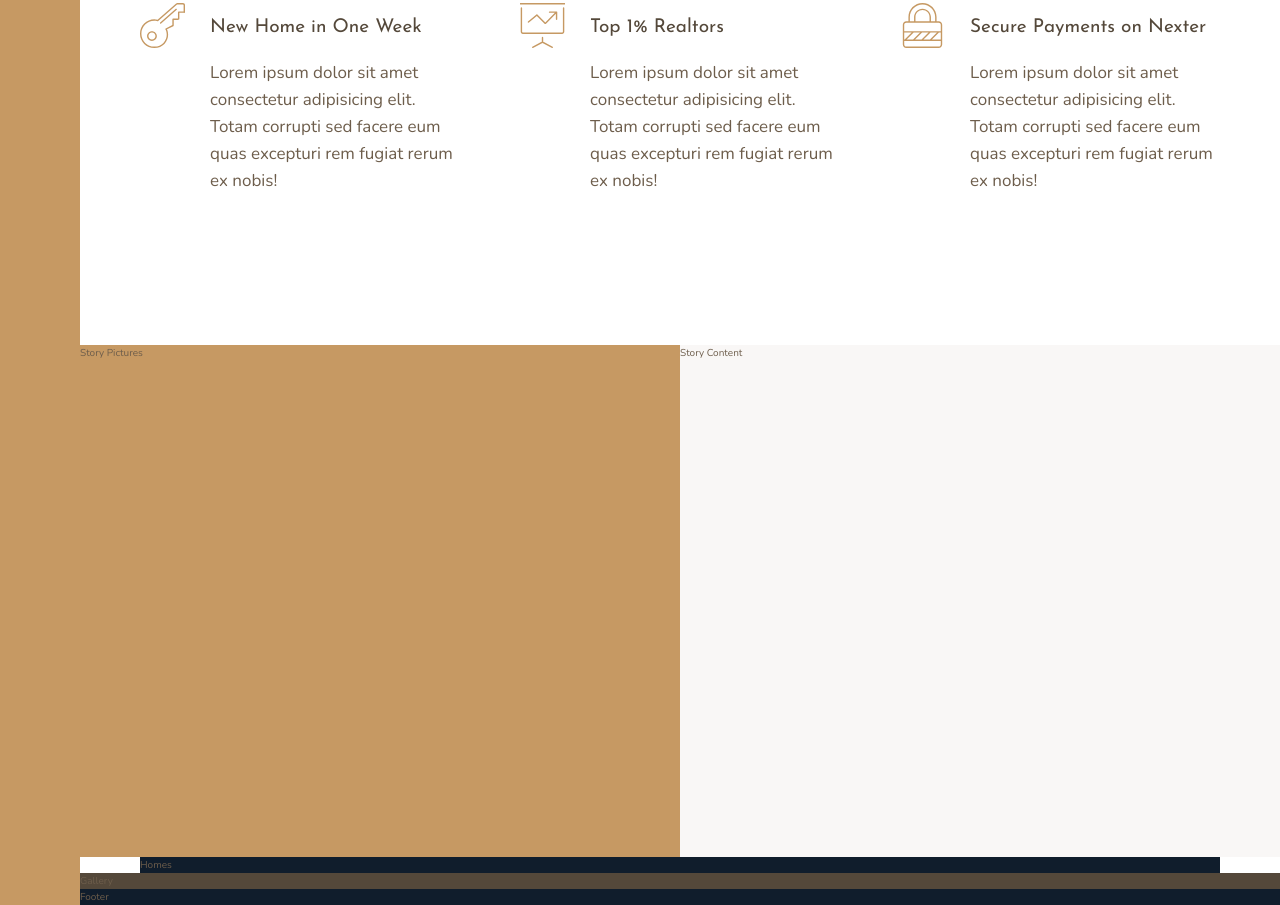
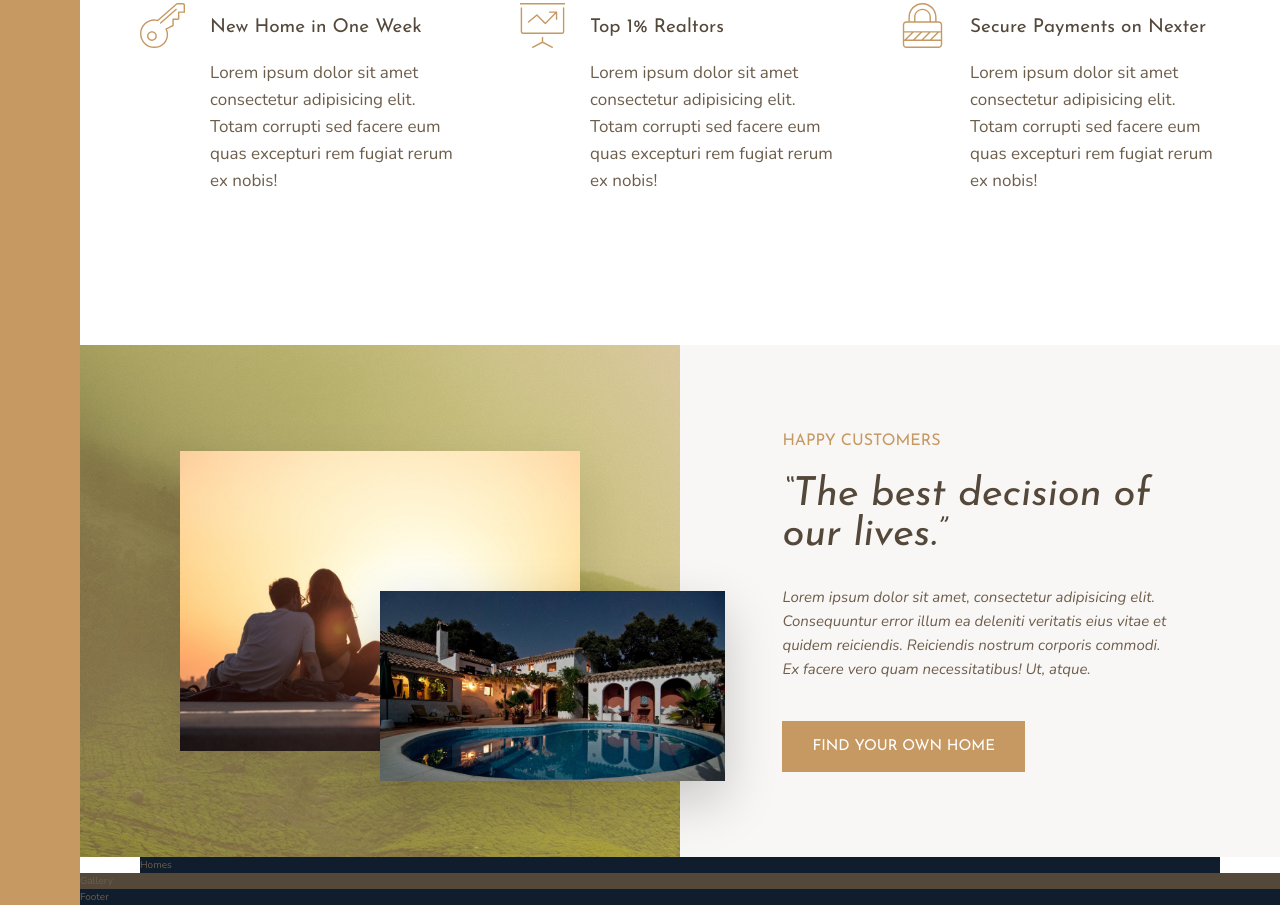
Before and after one commit to thabermeyer/nexter-project, a website: page app/index.html in a window 1280 px wide. Shown: the part 1018-1923 px from the top of the page. Drawn offline with nearby package versions, Linux system fonts and the light colour scheme.

Commit message:
Set story section

```diff
--- a/app/assets/styles/base/_typography.scss
+++ b/app/assets/styles/base/_typography.scss
@@ -14,12 +14,30 @@
 .heading-2 {
 
     @extend %heading;
+    font-size: 4rem;
+    font-style: italic;
+    line-height: 1;
+
+    &--light {
+
+        color: $color-gray-light-1;
+
+    }
+
+    &--dark {
+
+        color: $color-gray-dark-1;
+
+    }
 
 }
 
 .heading-3 {
 
     @extend %heading;
+    font-size: 1.6rem;
+    color: $color-primary;
+    text-transform: uppercase;
 
 }
 
--- a/app/assets/styles/base/_utilities.scss
+++ b/app/assets/styles/base/_utilities.scss
@@ -0,0 +1,23 @@
+.mb-sm {
+
+    margin-bottom: 2rem;
+
+}
+
+.mb-md {
+
+    margin-bottom: 3rem;
+
+}
+
+.mb-lg {
+
+    margin-bottom: 4rem;
+
+}
+
+.mb-hg {
+
+    margin-bottom: 8rem;
+
+}
--- /dev/null
+++ b/app/assets/styles/components/_btn.scss
@@ -0,0 +1,20 @@
+.btn {
+
+    background-color: $color-primary;
+    color: #fff;
+    border: none;
+    border-radius: 0;
+    font-family: $font-display;
+    font-size: 1.5rem;
+    text-transform: uppercase;
+    padding: 1.8rem 3rem;
+    cursor: pointer;
+    transition: all .2s;
+
+    &:hover {
+
+        background-color: $color-primary-dark;
+
+    }
+
+}
--- a/app/assets/styles/layout/_story.scss
+++ b/app/assets/styles/layout/_story.scss
@@ -4,6 +4,31 @@
 
         background-color: $color-primary;
         grid-column: full-start / col-end 4;
+        background-image: linear-gradient(rgba($color-primary, .5), rgba($color-primary, .5)), url('../../assets/images/back.jpg');
+
+        display: grid;
+        grid-template-rows: repeat(6, 1fr);
+        grid-template-columns: repeat(6, 1fr);
+        align-items: center;
+
+    }
+
+    &__img--1 {
+
+        width: 100%;
+        grid-row: 2 / 6;
+        grid-column: 2 / 6;
+        box-shadow: 0 2rem 5rem rgba(#000, .1);
+
+    }
+
+    &__img--2 {
+
+        width: 115%; // allows the image to overflow past its grid boundary
+        grid-row: 4 / 6;
+        grid-column: 4 / 7;
+        z-index: 20;
+        box-shadow: 0 2rem 5rem rgba(#000, .2); // has a higher percentage than the first image because it appears on the white background, which needs a higher percentage to be visible
 
     }
 
@@ -12,6 +37,21 @@
         background-color: $color-gray-light-1;
         grid-column: col-start 5 / full-end;
 
+        padding: 6rem 8vw; // makes padding responsive to viewport width changes
+
+        display: flex;
+        flex-direction: column;
+        justify-content: center;
+        align-items: flex-start;
+
+    }
+
+    &__text {
+
+        font-size: 1.5rem;
+        font-style: italic;
+        margin-bottom: 4rem;
+
     }
 
 }
--- a/app/assets/styles/styles.scss
+++ b/app/assets/styles/styles.scss
@@ -6,6 +6,8 @@
 @import "base/_animations";
 @import "base/_typography";
 @import "base/_utilities";
+
+@import "components/_btn";
 
 @import "layout/_features";
 @import "layout/_footer";
--- a/app/index.html
+++ b/app/index.html
@@ -97,11 +97,21 @@
         </section>
 
         <div class="story__pictures">
-            Story Pictures
+
+            <img src="assets/images/story-1.jpeg" alt="Couple with new house" class="story__img--1">
+            <img src="assets/images/story-2.jpeg" alt="New house" class="story__img--2">
+
         </div>
 
         <div class="story__content">
-            Story Content
+
+            <h3 class="heading-3 mb-sm">Happy Customers</h3>
+            <h2 class="heading-2 heading-2--dark mb-md">&ldquo;The best decision of our lives.&rdquo;</h2>
+            <p class="story__text">
+                Lorem ipsum dolor sit amet, consectetur adipisicing elit. Consequuntur error illum ea deleniti veritatis eius vitae et quidem reiciendis. Reiciendis nostrum corporis commodi. Ex facere vero quam necessitatibus! Ut, atque.
+            </p>
+            <button class="btn">Find your own home</button>
+
         </div>
 
         <section class="homes">
```
Also changed, not shown: app/temp/styles/styles.css.
